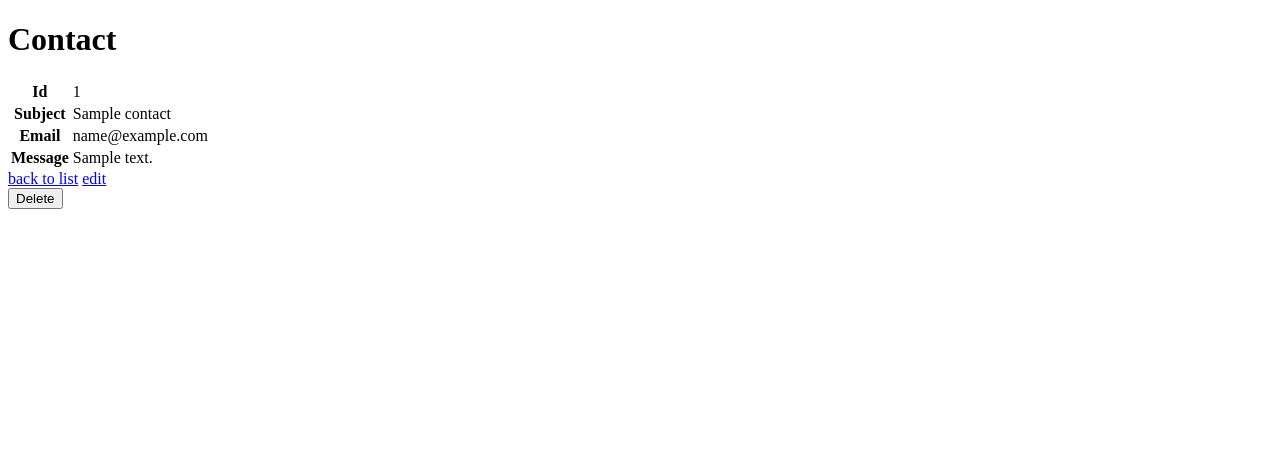
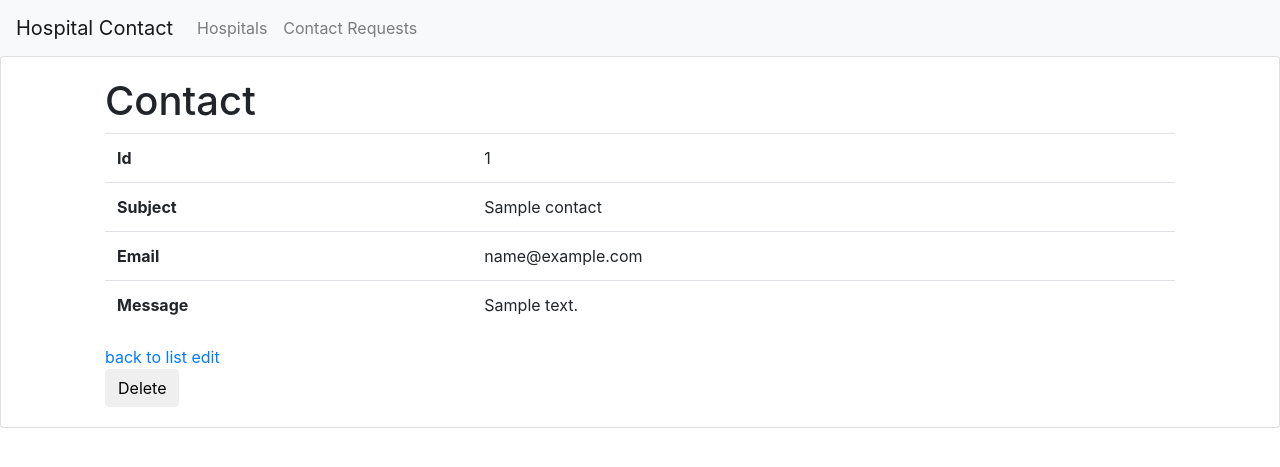
Before and after one commit to chrislebaron/symfony-hospital, a Symfony app: template templates/contact/show.html.twig in a window 1280 px wide. Shown: the top 467 px of the page. Run offline with Twig, Linux system fonts and the light colour scheme; the template is opened without the code that fills it: most values are stand-ins (such as "Sample title", 1, 10 or a date in 2020); some libraries are stand-ins or nearby versions.

Commit message:
add boostrap and navbar

```diff
--- a/templates/base.html.twig
+++ b/templates/base.html.twig
@@ -3,10 +3,43 @@
     <head>
         <meta charset="UTF-8">
         <title>{% block title %}Welcome!{% endblock %}</title>
-        {% block stylesheets %}{% endblock %}
+        {% block stylesheets %}
+            <link rel="stylesheet" href="https://stackpath.bootstrapcdn.com/bootstrap/4.1.3/css/bootstrap.min.css" integrity="sha384-MCw98/SFnGE8fJT3GXwEOngsV7Zt27NXFoaoApmYm81iuXoPkFOJwJ8ERdknLPMO" crossorigin="anonymous">
+        {% endblock %}
     </head>
     <body>
-        {% block body %}{% endblock %}
-        {% block javascripts %}{% endblock %}
+        <nav class="navbar navbar-expand-lg navbar-light bg-light">
+            <span class="navbar-brand">Hospital Contact</span>
+            <button class="navbar-toggler" type="button" data-toggle="collapse" data-target="#navbarSupportedContent" aria-controls="navbarSupportedContent" aria-expanded="false" aria-label="Toggle navigation">
+                <span class="navbar-toggler-icon"></span>
+            </button>
+
+            <div class="collapse navbar-collapse" id="navbarSupportedContent">
+                <ul class="navbar-nav mr-auto">
+                    <li class="nav-item">
+                        <a class="nav-link" href="{{ path('hospital_index') }}">Hospitals</a>
+                    </li>
+                    <li class="nav-item">
+                        <a class="nav-link" href="{{ path('contact_index') }}">Contact Requests</a>
+                    </li>
+
+                </ul>
+            </div>
+        </nav>
+
+        <div class="card">
+            <div class="container">
+                <div class="card-body">
+                    {% block body %}{% endblock %}
+                </div>
+            </div>
+
+        </div>
+
+        {% block javascripts %}
+            <script src="https://code.jquery.com/jquery-3.3.1.slim.min.js" integrity="sha384-q8i/X+965DzO0rT7abK41JStQIAqVgRVzpbzo5smXKp4YfRvH+8abtTE1Pi6jizo" crossorigin="anonymous"></script>
+            <script src="https://cdnjs.cloudflare.com/ajax/libs/popper.js/1.14.3/umd/popper.min.js" integrity="sha384-ZMP7rVo3mIykV+2+9J3UJ46jBk0WLaUAdn689aCwoqbBJiSnjAK/l8WvCWPIPm49" crossorigin="anonymous"></script>
+            <script src="https://stackpath.bootstrapcdn.com/bootstrap/4.1.3/js/bootstrap.min.js" integrity="sha384-ChfqqxuZUCnJSK3+MXmPNIyE6ZbWh2IMqE241rYiqJxyMiZ6OW/JmZQ5stwEULTy" crossorigin="anonymous"></script>
+        {% endblock %}
     </body>
 </html>
```
Also changed, not shown: 1 other file.
